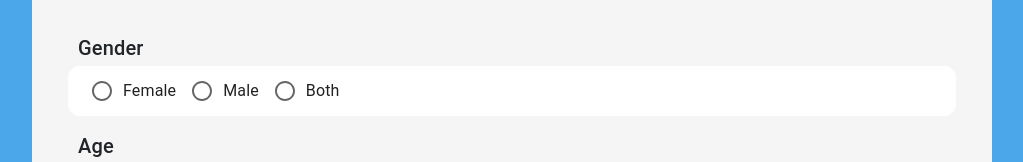
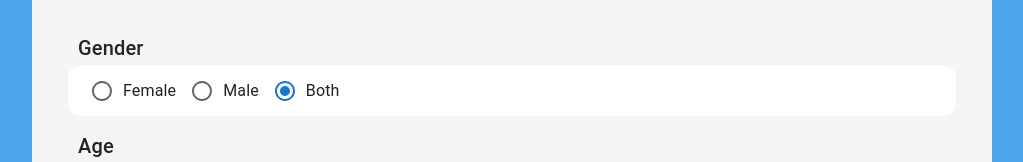
Before and after one commit to c-zhenhao/GA-Project-3, a React (Create React App) app in the folder project-3-react/: page /1/filter in a window 1280 px wide. Shown: the part 269-431 px from the top of the page, without its empty margins (128-1151 px from the left). Built offline with nearby package versions, Linux system fonts and the light colour scheme.

Commit message:
update prefStore redux

```diff
--- a/project-3-react/src/components/stores/main.js
+++ b/project-3-react/src/components/stores/main.js
@@ -1,25 +1,38 @@
 import { configureStore } from "@reduxjs/toolkit";
+import userReducer from "./user";
 import profileReducer from "./profile";
-import userReducer from "./user";
+import prefStoreReducer from "./prefStore";
 import loaderReducer from "./loader";
 
 const localStorageMiddleware = ({ getState }) => {
   return (next) => (action) => {
     const result = next(action);
     // console.log(getState().user);
-    localStorage.setItem("onlyFriends", JSON.stringify(getState().user));
+    localStorage.setItem(
+      "onlyFriends",
+      JSON.stringify({
+        user: getState().user,
+        profile: getState().profile,
+        prefStore: getState().prefStore,
+      })
+    );
     return result;
   };
 };
 
 const reStore = () => {
   if (localStorage.getItem("onlyFriends") !== null) {
-    return { user: JSON.parse(localStorage.getItem("onlyFriends")) };
+    return { ...JSON.parse(localStorage.getItem("onlyFriends")) };
   }
 };
 
 const store = configureStore({
-  reducer: { user: userReducer, profile: profileReducer, loader: loaderReducer },
+  reducer: {
+    user: userReducer,
+    profile: profileReducer,
+    prefStore: prefStoreReducer,
+    loader: loaderReducer,
+  },
   preloadedState: reStore(),
   middleware: (getDefaultMiddleware) => getDefaultMiddleware().concat(localStorageMiddleware),
 });
--- /dev/null
+++ b/project-3-react/src/components/stores/prefStore.js
@@ -0,0 +1,24 @@
+import { createSlice } from "@reduxjs/toolkit";
+
+const prefStoreSlice = createSlice({
+  name: "prefStore",
+  initialState: {
+    genderPref: "both",
+    agePref: [24, 46],
+    interestedPref: [],
+  },
+  reducers: {
+    setGenderPref(state, action) {
+      state.genderPref = action.payload;
+    },
+    setAgePref(state, action) {
+      state.agePref = action.payload;
+    },
+    setinterestedPref(state, action) {
+      state.interestedPref = action.payload;
+    },
+  },
+});
+
+export const prefStoreActions = prefStoreSlice.actions;
+export default prefStoreSlice.reducer;
--- a/project-3-react/src/pages/Filter.js
+++ b/project-3-react/src/pages/Filter.js
@@ -1,5 +1,6 @@
 import React, { useState } from "react";
-import { useSelector } from "react-redux";
+import { useSelector, useDispatch } from "react-redux";
+import { prefStoreActions } from "../components/stores/prefStore";
 import { NavLink } from "react-router-dom";
 
 import Box from "@mui/material/Box";
@@ -104,22 +105,28 @@ export default function Filter() {
   // redux
   const userUserId = useSelector((state) => state.user.userId);
 
-  // react states
-  const [genderPref, setGenderPref] = useState("");
-  const [agePref, setAgePref] = useState([24, 46]);
-  const [interestedPref, setinterestedPref] = useState([]);
+  // redux store
+  const dispatchStore = useDispatch();
+  const genderPref = useSelector((state) => state.prefStore.genderPref);
+  const agePref = useSelector((state) => state.prefStore.agePref);
+  const interestedPref = useSelector((state) => state.prefStore.interestedPref);
+
+  // // react states
+  // const [genderPref, setGenderPref] = useState("");
+  // const [agePref, setAgePref] = useState([24, 46]);
+  // const [interestedPref, setinterestedPref] = useState([]);
 
   // handlers
   // gender handle
   const handleGenderChange = (event) => {
     console.log(event.target.value);
-    setGenderPref(event.target.value);
+    dispatchStore(prefStoreActions.setGenderPref(event.target.value));
   };
 
   // age handle
   const handleAgeChange = (event) => {
     console.log(event.target.value);
-    setAgePref(event.target.value);
+    dispatchStore(prefStoreActions.setAgePref(event.target.value));
   };
 
   // interest handle
@@ -130,9 +137,11 @@ export default function Filter() {
 
     console.log(event.target.value);
 
-    setinterestedPref(
-      // On autofill we get a stringified value.
-      typeof value === "string" ? value.split(",") : value
+    dispatchStore(
+      prefStoreActions.setinterestedPref(
+        // On autofill we get a stringified value.
+        typeof value === "string" ? value.split(",") : value
+      )
     );
   };
 
@@ -153,11 +162,9 @@ export default function Filter() {
     const url = `${process.env.REACT_APP_SERVER_DOMAIN}/match/filters`;
     const settings = { withCredentials: true };
 
-    const patchFilter = await axios
-      .patch(url, sendFilter, settings)
-      .catch((error) => {
-        console.log(error);
-      });
+    const patchFilter = await axios.patch(url, sendFilter, settings).catch((error) => {
+      console.log(error);
+    });
     console.log(patchFilter);
   };
 
@@ -165,12 +172,7 @@ export default function Filter() {
     <>
       <Container>
         <Stack direction="row" style={tempBorderNavigation} sx={{ mt: 3 }}>
-          <Button
-            style={tempBorder}
-            size="large"
-            component={NavLink}
-            to={`/${userUserId}/match`}
-          >
+          <Button style={tempBorder} size="large" component={NavLink} to={`/${userUserId}/match`}>
             <ArrowBackIosIcon />
             Back
           </Button>
@@ -193,10 +195,7 @@ export default function Filter() {
           <Typography variant="h6">Gender</Typography>
         </Stack>
 
-        <Card
-          elevation={0}
-          sx={{ borderRadius: 3, mb: 0.5, p: 0.5, pl: 3, pr: 3 }}
-        >
+        <Card elevation={0} sx={{ borderRadius: 3, mb: 0.5, p: 0.5, pl: 3, pr: 3 }}>
           <Stack direction="row" style={tempBorder}>
             <FormControl>
               <RadioGroup
@@ -204,22 +203,11 @@ export default function Filter() {
                 aria-labelledby="demo-row-radio-buttons-group-label"
                 name="row-radio-buttons-group"
                 onChange={handleGenderChange}
+                value={genderPref}
               >
-                <FormControlLabel
-                  value="female"
-                  control={<Radio />}
-                  label="Female"
-                />
-                <FormControlLabel
-                  value="male"
-                  control={<Radio />}
-                  label="Male"
-                />
-                <FormControlLabel
-                  value="both"
-                  control={<Radio />}
-                  label="Both"
-                />
+                <FormControlLabel value="female" control={<Radio />} label="Female" />
+                <FormControlLabel value="male" control={<Radio />} label="Male" />
+                <FormControlLabel value="both" control={<Radio />} label="Both" />
               </RadioGroup>
             </FormControl>
           </Stack>
@@ -247,11 +235,7 @@ export default function Filter() {
           </Stack>
         </Card>
 
-        <Stack
-          style={tempBorder}
-          direction="row"
-          sx={{ minWidth: 200, mb: -1 }}
-        >
+        <Stack style={tempBorder} direction="row" sx={{ minWidth: 200, mb: -1 }}>
           <Typography variant="h6">Interested in...</Typography>
         </Stack>
 
@@ -277,11 +261,7 @@ export default function Filter() {
                 MenuProps={MenuProps}
               >
                 {interestedSelection.map((name) => (
-                  <MenuItem
-                    key={name}
-                    value={name}
-                    style={getStyles(name, interestedPref, theme)}
-                  >
+                  <MenuItem key={name} value={name} style={getStyles(name, interestedPref, theme)}>
                     {name}
                   </MenuItem>
                 ))}
```
Also changed, not shown: project-3-react/src/components/stores/auth.js (deleted, +0 -21 lines).
